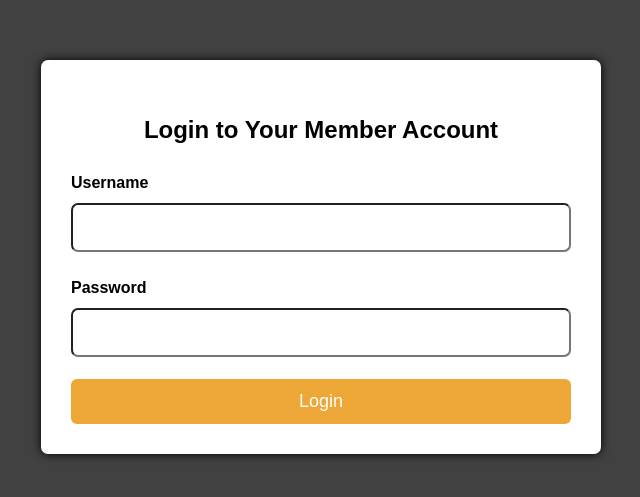
After one commit to minhTMUstudent/CPS406_iteration_2_41, a PHP site: page /login.html in a window 1280 px wide. The commit adds this page. Shown: the top 497 px of the page, without its empty margins (319-959 px from the left). Run offline with PHP 8.4, Linux system fonts and the light colour scheme.

Commit message:
Finished login page

```diff
--- a/landing-page-style/.css
+++ b/landing-page-style/.css
@@ -57,7 +57,7 @@ nav ul li a {
     padding: 10px 20px;
     border-radius: 5px;
     text-decoration: none;
-    transition: background-color 0.3s ease;
+    transition: background-color 0.5s ease;
 }
 
 .button_account {
@@ -67,15 +67,17 @@ nav ul li a {
     padding: 10px 20px;
     border-radius: 5px;
     text-decoration: none;
-    transition: background-color 0.3s ease;
+    transition: background-color 0.5s ease;
 }
 
 .button:hover {
     background-color: #f57c00;
+    cursor: pointer;
 }
 
 .button_account:hover {
     background-color: #f57c00;
+    cursor: pointer;
 }
 
 .general_container {
--- /dev/null
+++ b/login.html
@@ -0,0 +1,73 @@
+<!DOCTYPE html>
+<html lang="en">
+<head>
+    <meta charset="UTF-8">
+    <meta name="viewport" content="width=device-width, initial-scale=1.0">
+    <title>Login to Your Member Account</title>
+    <style>
+        body {
+            font-family: Arial, sans-serif;
+            line-height: 1.7;
+            background-color: #414141;
+            color: black;
+        }
+        .container {
+            max-width: 500px;
+            margin: 60px auto;
+            padding: 30px;
+            border-radius: 7px;
+            background-color: #fff;
+            box-shadow: 0 0 10px rgba(0, 0, 0, 1.0);
+        }
+        .container h2 {
+            margin-bottom: 18px;
+            text-align: center;
+        }
+        .login-form {
+            margin-bottom: 22px;
+        }
+        .login-form label {
+            margin-bottom: 7px;
+            display: block;
+            font-weight: bold;
+        }
+        .login-form input {
+            width: 100%;
+            padding: 15px;
+            border:2px solid 838183;
+            border-radius: 7px;
+            box-sizing: border-box;
+        }
+        .submit-button {
+            width: 100%;
+            padding: 12px;
+            border: none;
+            border-radius: 6px;
+            background-color: rgba(236, 164, 47, 0.96);
+            color: #fff;
+            cursor: pointer;
+            font-size: 18px;
+            transition: background-color 0.5s ease;
+        }
+        .submit-button:hover {
+            background-color: #f57c00;
+        }
+    </style>
+</head>
+<body>
+    <div class="container">
+        <h2>Login to Your Member Account</h2>
+        <form action="login.php" method="POST">
+            <div class="login-form">
+                <label for="username">Username</label>
+                <input type="text" id="username" name="username" required>
+            </div>
+            <div class="login-form">
+                <label for="password">Password</label>
+                <input type="password" id="password" name="password" required>
+            </div>
+            <button type="submit" class="submit-button">Login</button>
+        </form>
+    </div>
+</body>
+</html>
```
Also changed, not shown: login.php (added, +28 -0 lines).
